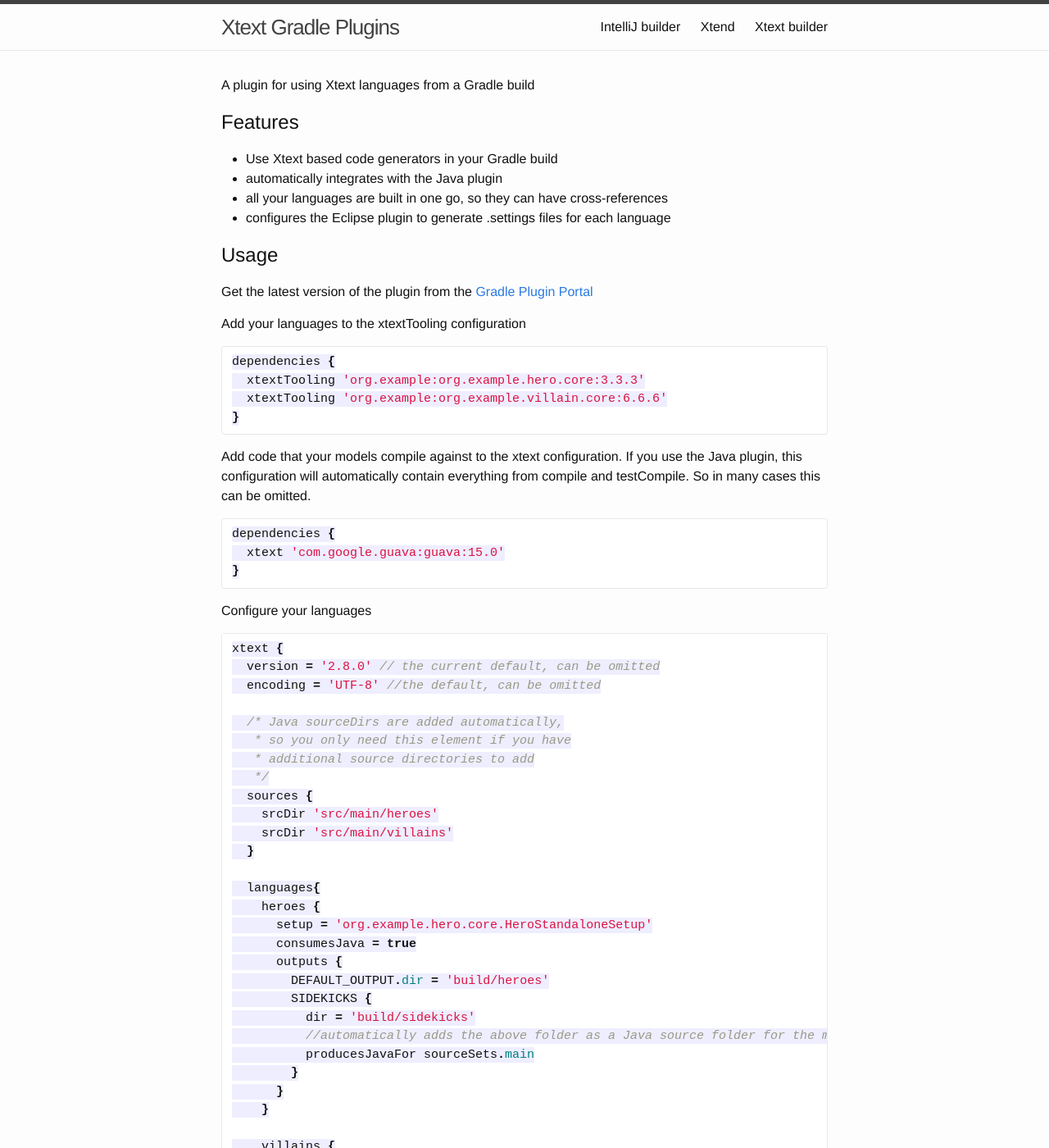
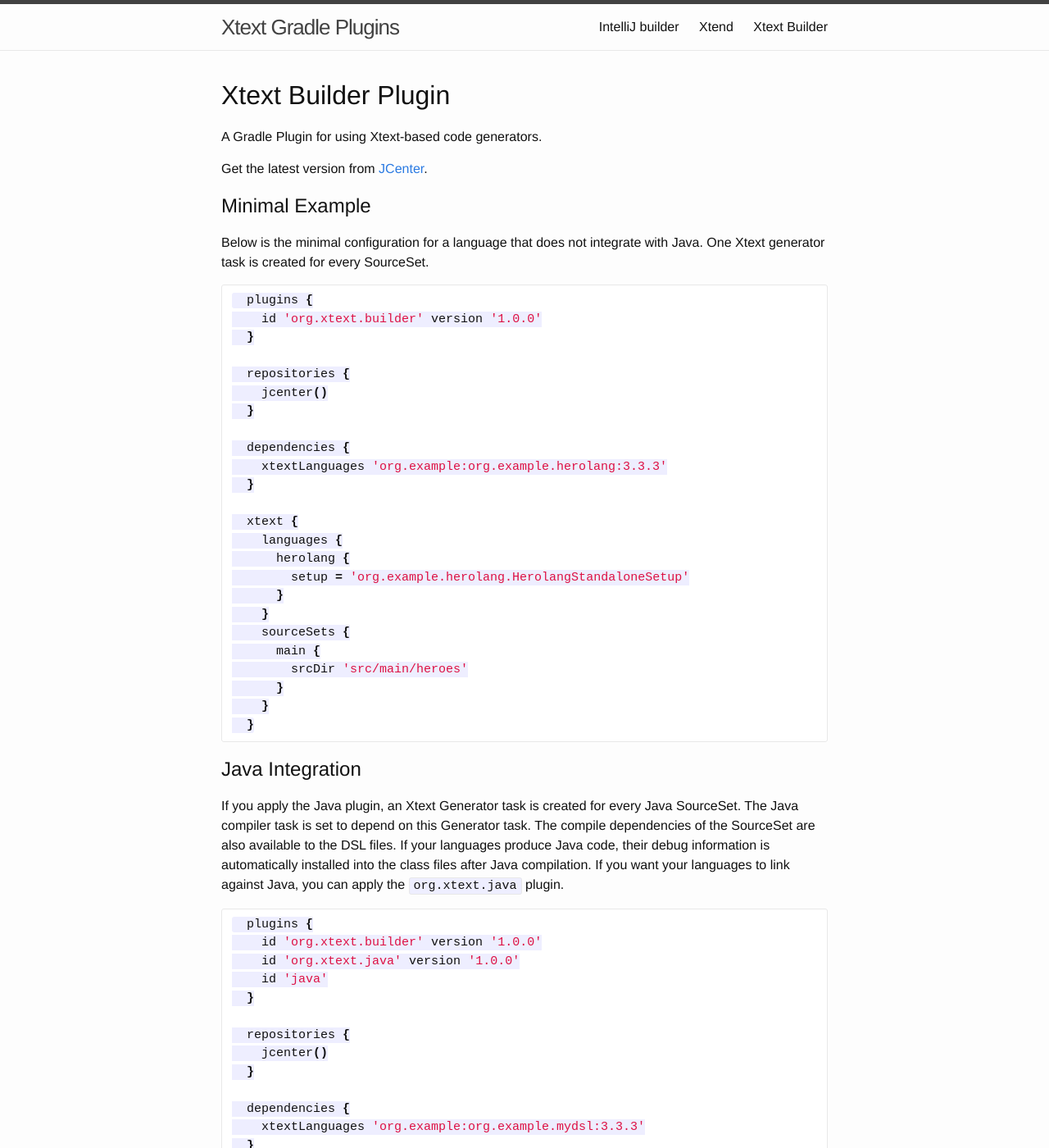
Before and after one commit to xtext/xtext-gradle-plugin, a Jekyll site: the page built from xtext-builder.md, in a window 1280 px wide and 1400 px high. Shown: the whole window at 82% size. Built offline with Jekyll 4.4.1, drawn with Linux system fonts in a browser that asks for light colours; Markdown is read by kramdown in place of the engine named in the settings; some of the changed text lies outside the part shown.

Commit message:
documentation for the new Xtext builder

````diff
--- a/xtext-builder.md
+++ b/xtext-builder.md
@@ -1,75 +1,233 @@
 ---
 layout: default
-title: Xtext builder
+title: Xtext Builder
 ---
 
-A plugin for using Xtext languages from a Gradle build
+Xtext Builder Plugin
+====================
 
-Features
---------
+A Gradle Plugin for using Xtext-based code generators.
 
-- Use Xtext based code generators in your Gradle build
-- automatically integrates with the Java plugin
-- all your languages are built in one go, so they can have cross-references
-- configures the Eclipse plugin to generate .settings files for each language
+Get the latest version from [JCenter](http://plugins.gradle.org/plugin/org.xtext.builder).
 
-Usage
------
+Minimal Example
+---------------
 
-Get the latest version of the plugin from the [Gradle Plugin Portal](http://plugins.gradle.org/plugin/org.xtext.xtext)
-
-Add your languages to the xtextTooling configuration
+Below is the minimal configuration for a language that does not integrate with Java. One Xtext generator task is created for every SourceSet.
 
 ```groovy
-dependencies {
-  xtextTooling 'org.example:org.example.hero.core:3.3.3'
-  xtextTooling 'org.example:org.example.villain.core:6.6.6'
-}
+  plugins {
+    id 'org.xtext.builder' version '1.0.0'
+  }
+
+  repositories {
+    jcenter()
+  }
+
+  dependencies {
+    xtextLanguages 'org.example:org.example.herolang:3.3.3'
+  }
+
+  xtext {
+    languages {
+      herolang {
+        setup = 'org.example.herolang.HerolangStandaloneSetup'
+      }
+    }
+    sourceSets {
+      main {
+        srcDir 'src/main/heroes'
+      }
+    }
+  }
 ```
 
-Add code that your models compile against to the xtext configuration. If you use the Java plugin, this configuration will automatically contain everything from compile and testCompile. So in many cases this can be omitted.
+Java Integration
+----------------
+
+If you apply the Java plugin, an Xtext Generator task is created for every Java SourceSet. The Java compiler task is set to depend on this Generator task. The compile dependencies of the SourceSet are also available to the DSL files. If your languages produce Java code, their debug information is automatically installed into the class files after Java compilation. If you want your languages to link against Java, you can apply the `org.xtext.java` plugin.
 
 ```groovy
-dependencies {
-  xtext 'com.google.guava:guava:15.0'
-}
+  plugins {
+    id 'org.xtext.builder' version '1.0.0'
+    id 'org.xtext.java' version '1.0.0'
+    id 'java'
+  }
+
+  repositories {
+    jcenter()
+  }
+
+  dependencies {
+    xtextLanguages 'org.example:org.example.mydsl:3.3.3'
+  }
+
+  xtext {
+    languages {
+      mydsl {
+        setup = 'org.example.mydsl.MyDslStandaloneSetup'
+        generator.outlet.producesJava = true
+      }
+    }
+  }
 ```
 
-Configure your languages
+Android Integration
+-------------------
+For Android integration, use the `org.xtext.android` plugin.
+
+An Xtext Generator task is created for every Variant as well as for the tests. The Java compiler task is set to depend on this Generator task. The compile dependencies of the Variant are also available to the DSL files. If your languages produce Java code, their debug information is automatically installed into the class files after Java compilation. If you want your languages to link against Java, you can apply the `org.xtext.java` plugin.
 
 ```groovy
-xtext {
-  version = '2.8.0' // the current default, can be omitted
-  encoding = 'UTF-8' //the default, can be omitted
-
-  /* Java sourceDirs are added automatically,
-   * so you only need this element if you have
-   * additional source directories to add
-   */
-  sources {
-    srcDir 'src/main/heroes'
-    srcDir 'src/main/villains'
+  plugins {
+    id 'com.android.application' version '1.5.0'
+    id 'org.xtext.android' version '1.0.0'
+    id 'org.xtext.java' version '1.0.0'
   }
 
-  languages{
-    heroes {
-      setup = 'org.example.hero.core.HeroStandaloneSetup'
-      consumesJava = true
-      outputs {
-        DEFAULT_OUTPUT.dir = 'build/heroes'
-        SIDEKICKS {
-          dir = 'build/sidekicks'
-          //automatically adds the above folder as a Java source folder for the main sourceSet
-          producesJavaFor sourceSets.main
+  //repositories, dependencies and xtext configuration same as above
+
+  android {
+    //your usual android configuration
+  }
+```
+
+Eclipse Integration
+-------------------
+
+If you apply the `eclipse` plugin, Xtext will configure the output folders and other preferences to match your Gradle settings.
+
+IntelliJ Integration
+--------------------
+
+Coming soon
+
+Configuration Options Overview
+------------------------------
+
+Below is a more elaborate example with two hypothetical languages that makes use of all the current configuration options of the plugin.
+
+```groovy
+  plugins {
+    id 'org.xtext.builder' version '1.0.0'
+    id 'org.xtext.java' version '1.0.0'
+    id 'java'
+  }
+
+  repositories {
+    jcenter()
+  }
+
+  dependencies {
+    xtextLanguages 'org.example:org.example.herolang:3.3.3'
+    xtextLanguages 'org.example:org.example.mydsl:1.2.3'
+  }
+
+  xtext {
+    //Xtext version, can be omitted if Xtext is found on the classpath already
+    version = '2.9.0'
+    //
+    languages {
+      //a language configuration can be very simple, everything has good defaults
+      myDsl {//the language's name
+        //the Setup class to use when creating our language's compiler infrastructure
+        setup = org.example.mydsl.MyDslStandaloneSetup
+      }
+
+      //but you can also customize everything to your liking
+      herolang {
+        setup = 'org.example.herolang.HerolangStandaloneSetup'
+        /*
+        * Your language's qualifiedName, if it cannot be determined
+        * by removing 'StandaloneSetup' from the class listed under 'setup'
+        */
+        qualifiedName = 'org.example.herolang.HeroLanguage'
+        //the file extension for your language. Equal to the language's name by default
+        fileExtension = 'hero'
+        generator {
+          //whether to generate @SuppressWarnings("all"), enabled by default
+          suppressWarningsAnnotation = false
+          //taken from the Java/Android configuration automatically
+          javaSourceLevel = '1.7'
+          //whether to generate the @Generated annotation, disabled by default
+          generatedAnnotation {
+            enabled = true
+            comment = "Copyright My Cool Company"
+            includeDate = true
+          }
+          //the outlet configurations, as defined in your languages OutputConfigurationProvider
+          //the default outlet is available using the shortand 'outlet'
+          outlets {
+            HEROES {
+            }
+            VILLAINS {
+              //automatically adds the output folder to the Java source folders
+              producesJava = true
+            }
+          }
+        }
+        debugger {
+          //how to install debug info into generated Java code
+          //SMAP is recommended in most cases (but Android does not support it)
+          //PRIMARY makes Xtend the only debug info (throws away Java line numbers)
+          sourceInstaller = 'SMAP' //or 'PRIMARY' or 'NONE'
+          //whether to hide synthetic variables in the debugger
+          hideSyntheticVariables = true
+        }
+        validator {
+          //adjust severities of issues (take the issue codes from the language's validator class)
+          error 'something.you.consider.really.Bad'
+          warning 'something.Phishy'
+          ignore 'some.warning.you.dont.care.About'
+        }
+        //you can add arbitray key-value pairs to the preferences
+        preferences my_special_preference_key: true
+      }
+    }
+
+    sourceSets {
+      main {
+        //you can add additional folders that are not Java source folders here
+        srcDir 'src/main/heroes'
+        output {
+          //adjust output directories per sourceSet and outlet
+          //the syntax for this will improve in future releases
+          //default here would be 'build/herolang/heroes/main'
+          dir(xtext.languages.herolang.HEROES, 'build/someSpecialDir')
         }
       }
     }
+  }
+```
 
-    villains {
-      setup = 'org.example.villain.core.VillainStandaloneSetup'
-      //equivalent to DEFAULT_OUTPUT.dir
-      output.dir = 'build/villains'
-    }
+Creating a Plugin for your Language
+-----------------------------------
+
+If you are the maintainer of an Xtext language, do you users a favor and create a reusable [Gradle plugin](https://docs.gradle.org/current/userguide/custom_plugins.html). Publish it on the [Gradle plugin portal](https://plugins.gradle.org/docs/submit), so your users don't have to copy-paste the configuration into all their build scripts. This way, for most cases the user doesn't even need to know that your language uses Xtext.
+
+This is how a plugin for a simple Xtext language could look like (written in Xtend):
+
+```xtend
+package org.mylang.gradle
+
+import org.gradle.api.*
+import org.xtext.gradle.*
+import org.xtext.gradle.tasks.*
+
+class MyLangPlugin implements Plugin<Project> {
+  override apply(Project project) {
+    project.apply[plugin(XtextBuilderPlugin)]
+    val xtext = project.extensions.getByType(XtextExtension)
+    xtext.languages.maybeCreate("myLang") => [
+      setup = "org.example.myLang.MyLangStandaloneSetup"
+    ]
   }
 }
 ```
+And this is how easy it would be for your users to consume:
+
+```groovy
+plugins {
+  id 'org.example.mylang' version = '1.2.3'
+}
+```
````
